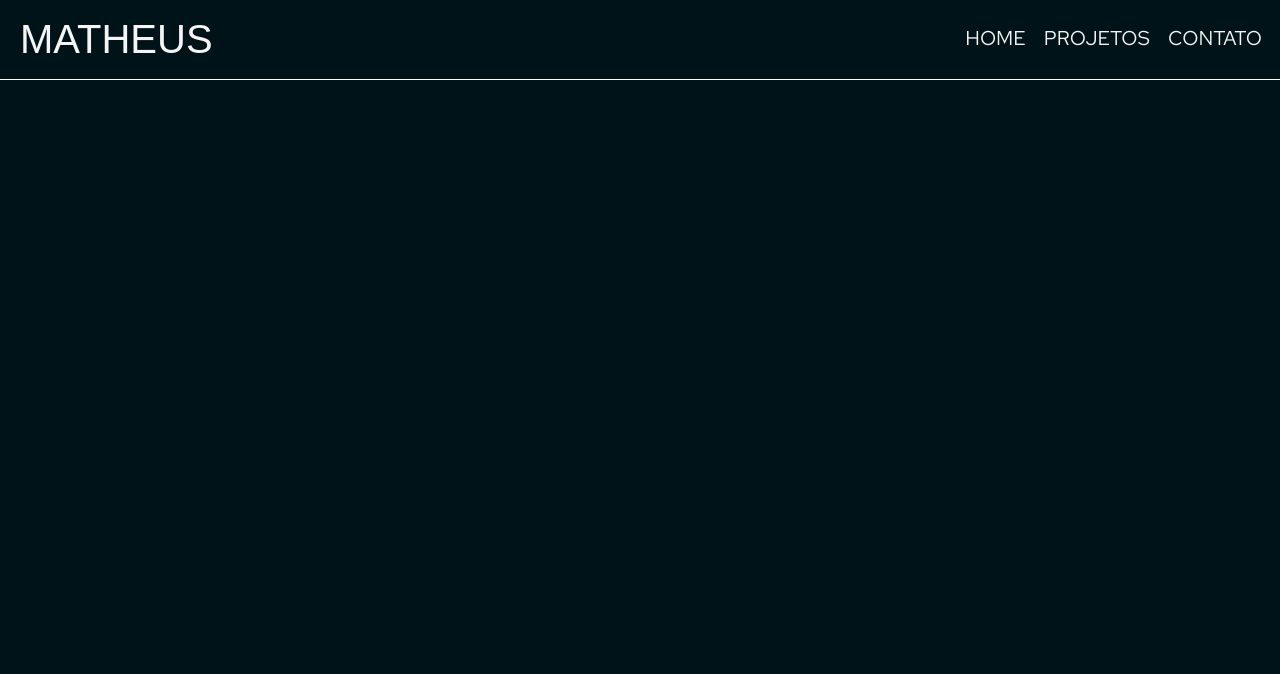
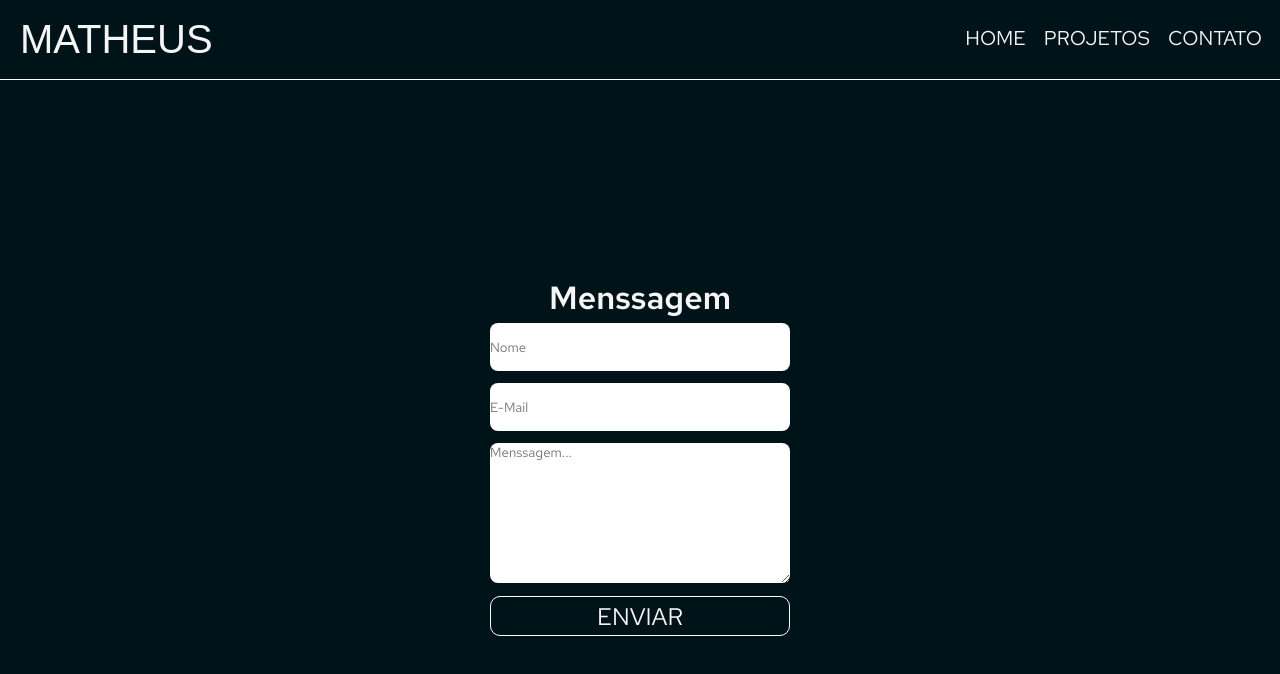
Before and after one commit to matheusjesse/portifolio-matheus-jesse, a React (Create React App) app: page /contato in a window 1280 px wide. Shown: the top 674 px of the page. Built offline with nearby package versions, Linux system fonts and the light colour scheme; a web font is replaced by a local one.

Commit message:
construindo a parte de enviar menssagem da pagina de contato e aplicando css

```diff
--- /dev/null
+++ b/src/componentes/FormContato/index.js
@@ -0,0 +1,41 @@
+import React from 'react';
+import FormContatoContainer from './style';
+
+function FormContato() {
+  return(
+    <FormContatoContainer>
+      <h1>Menssagem</h1>
+      <form action="POST" id="form-contato">
+        <label htmlFor="name-input">
+          <input
+            type="text"
+            id="name-input"
+            name="name-input"
+            placeholder="Nome"
+          />
+        </label>
+        <label htmlFor="email-input">
+          <input
+            type="text"
+            id="email-input"
+            name="email-input"
+            placeholder="E-Mail"
+          />
+        </label>
+      </form>
+      <div className="menssagem-e-button">
+        <label htmlFor="text-area-messagem">
+          <textarea
+            name="text-area-messagem"
+            id="text-area-messagem"
+            form="form-contato"
+            placeholder="Menssagem..."
+          />
+        </label>
+        <button type="button">ENVIAR</button>
+      </div>
+    </FormContatoContainer>
+  );
+}
+
+export default FormContato;
--- /dev/null
+++ b/src/componentes/FormContato/style.js
@@ -0,0 +1,54 @@
+import styled from 'styled-components';
+
+const FormContatoContainer = styled.div`
+  height: 400px;
+  width: 500px;
+  display: flex;
+  flex-direction: column;
+  align-items: center;
+
+  form {
+    display: flex;
+    flex-direction: column;
+    align-items: center;
+  }
+
+  .menssagem-e-button {
+    display: flex;
+    flex-direction: column;
+  }
+
+  input {
+    width: 300px;
+    height: 48px;
+    border: none;
+    background-color: white;
+    border-radius: 8px;
+    margin: 4px 0px 8px;
+  }
+
+  textarea {
+    width: 300px;
+    height: 140px;
+    border: none;
+    background-color: white;
+    border-radius: 8px;
+    margin: 4px 0px 8px;
+  }
+
+  button {
+    height: 40px;
+    border-radius: 10px;
+    border: 1px solid white;
+    background-color: #001319;
+    font-size: 24px;
+  }
+
+  button:hover {
+    background-color:#00476D;
+    border: none;
+  }
+
+`;
+
+export default FormContatoContainer;
--- a/src/pages/Contato.js
+++ b/src/pages/Contato.js
@@ -1,12 +1,16 @@
 import React from 'react';
+import FormContato from '../componentes/FormContato';
 import Header from '../componentes/Header'
+import ContatoContainer from '../styles/ContatoContainer';
 
 function Contato() {
   return(
     <>
       <Header />
       <hr />
-      <h1>Contato</h1>
+      <ContatoContainer>
+        <FormContato />
+      </ContatoContainer>
     </>
   );
 }
--- /dev/null
+++ b/src/styles/ContatoContainer.js
@@ -0,0 +1,11 @@
+import styled from 'styled-components';
+
+export const ContatoContainer = styled.div`
+  width: 100vw;
+  height: 76vh;
+  margin-top: 170px;
+  display: flex;
+  justify-content: center;
+  align-items: center;
+`
+export default ContatoContainer;
```
